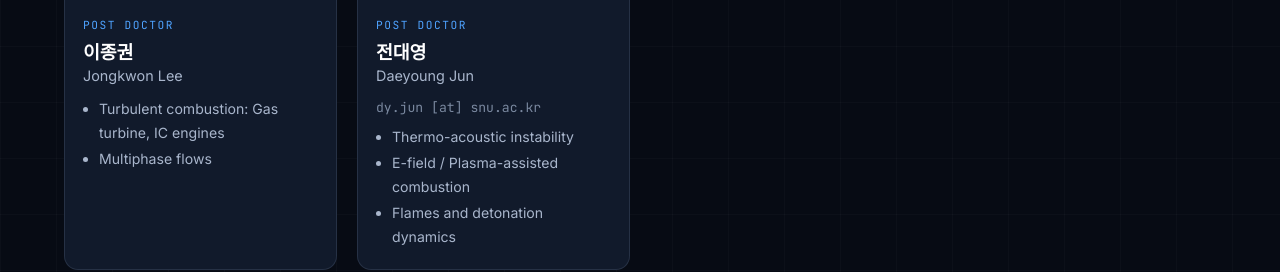
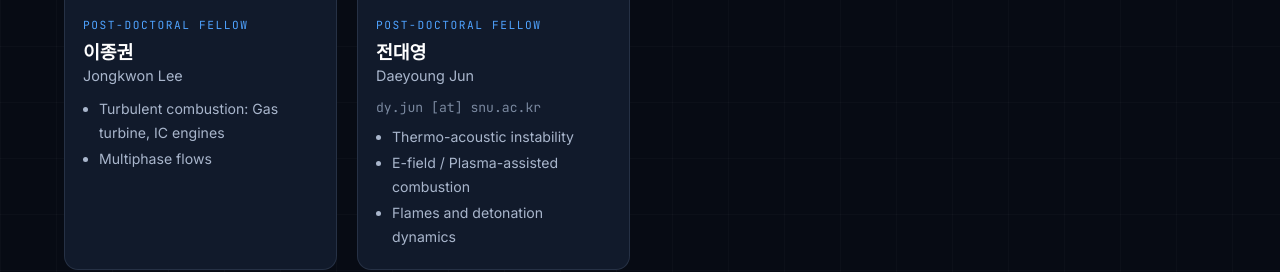
Before and after one commit to aerospace-propulsion/apl-site-github, a Jekyll site: the page built from pages/member/staff.md, in a window 1280 px wide and 1276 px high. Shown: the part 626-898 px from the top of the window. Built offline with Jekyll 4.4.1, drawn with Linux system fonts in a browser that asks for light colours.

Commit message:
Post Doctor -> Post-Doctoral Fellow

```diff
--- a/_data/members.yml
+++ b/_data/members.yml
@@ -4,14 +4,14 @@
 staff:
 - name: 이종권
   name_en: Jongkwon Lee
-  role: Post Doctor
+  role: Post-Doctoral Fellow
   photo: /assets/img/uploads/2023/11/1.-이종권_박사과정.png
   topics:
   - 'Turbulent combustion: Gas turbine, IC engines'
   - Multiphase flows
 - name: 전대영
   name_en: Daeyoung Jun
-  role: Post Doctor
+  role: Post-Doctoral Fellow
   email: dy.jun [at] snu.ac.kr
   photo: /assets/img/uploads/2023/11/5.-전대영_박사과정_1-e1725781981987.jpg
   topics:
```
